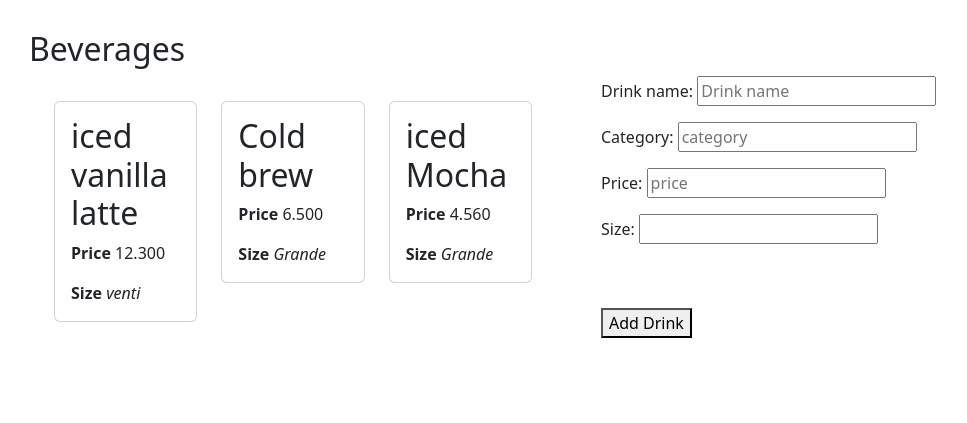
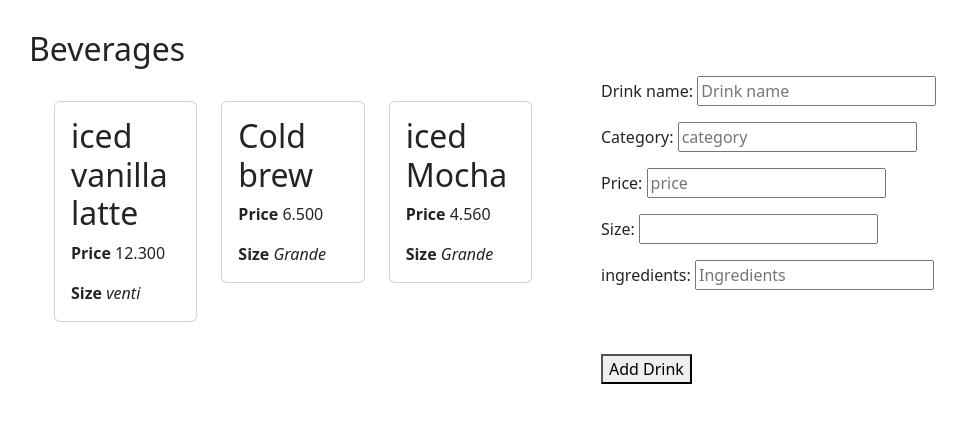
Before and after one commit to nadahkhaledd/eT3-internship-tasks, a Django app: page / in a window 1280 px wide. Shown: the part 56-479 px from the top of the page, without its empty margins (71-1038 px from the left). Run offline with Django 4.2, Linux system fonts and the light colour scheme; data comes from the database, SQL or seed files in the repository.

Commit message:
updated form

```diff
--- a/backend-task/backend/backend/urls.py
+++ b/backend-task/backend/backend/urls.py
@@ -20,6 +20,5 @@ from coffeeshop import views as coffee_views
 app_name = 'coffeeshop'
 urlpatterns = [
     path("", coffee_views.all, name="home"),
-    path('home/', coffee_views.all),
     path('admin/', admin.site.urls),
 ]
--- a/backend-task/backend/coffeeshop/forms.py
+++ b/backend-task/backend/coffeeshop/forms.py
@@ -30,6 +30,15 @@ class DrinkForm(forms.ModelForm):
 
     size = forms.RadioSelect(choices=['Tall', 'Grande', 'Venti'])
 
+    ingredients = forms.CharField(required=True,
+                           widget=forms.widgets.TextInput(
+                               attrs={
+                                   "placeholder": "Ingredients",
+                                   "class": "textinput is-success is-medium",
+                               }
+                           ),
+                           label="ingredients", )
+
     class Meta:
         model = beverage
-        exclude = ['ingredients']
+        fields = '__all__'
--- a/backend-task/backend/coffeeshop/templates/home.html
+++ b/backend-task/backend/coffeeshop/templates/home.html
@@ -21,7 +21,7 @@
                 </div>
 
                 <div class="col">
-                    <form method="post" style="align-content: center; padding-left: 20px">
+                    <form method="POST" action="{% url 'home' %}" enctype="multipart/form-data" style="align-content: center; padding-left: 20px">
                         {% csrf_token %}
                         {{ data.as_p }}
                         <button class="button is-success is-fullwidth is-medium mt-5"
--- a/backend-task/backend/coffeeshop/views.py
+++ b/backend-task/backend/coffeeshop/views.py
@@ -3,14 +3,16 @@ from .models import beverage
 from .forms import DrinkForm
 # # Create your views here.
 
+def home(request):
+    drinks = beverage.objects.all()
+    return render(request, 'home.html', {'drinks': drinks})
+
 def all(request):
     if request.method == "POST":
         form = DrinkForm(request.POST)
         if form.is_valid():
-            drink = form.save(commit=False)
-            drink.bevarage = request.beverage
-            drink.save()
-            return redirect("home/")
+            form.save()
+        return redirect("http://127.0.0.1:8000/")
 
     data = DrinkForm()
     drinks = beverage.objects.all()
```
